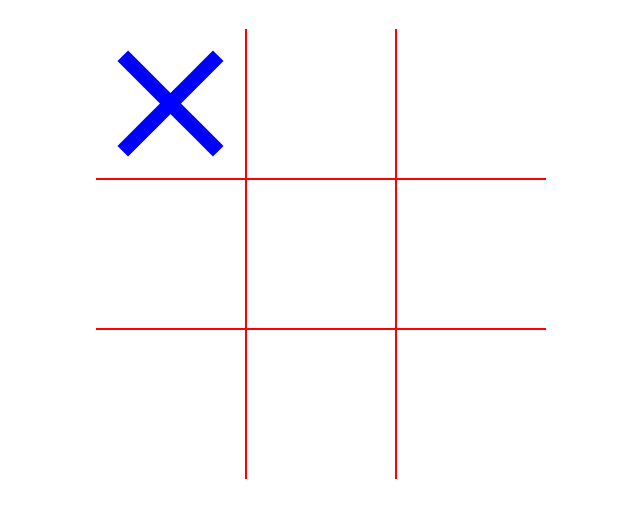
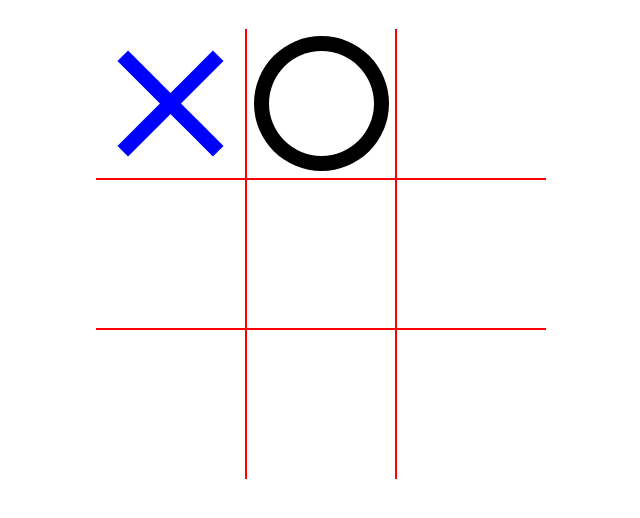
Before and after one commit to alexnakov/tictactoe, a plain HTML site: page index.html in a window 1280 px wide. Shown: the part 132-650 px from the top of the page, without its empty margins (319-959 px from the left). Drawn offline with Linux system fonts and the light colour scheme.

Commit message:
made circle

```diff
--- a/index.html
+++ b/index.html
@@ -17,7 +17,7 @@
     </div>
     <div class="grid">
       <div class="cell x"></div>
-      <div class="cell"></div>
+      <div class="cell circle"></div>
       <div class="cell"></div>
       <div class="cell"></div>
       <div class="cell"></div>
--- a/styles.css
+++ b/styles.css
@@ -79,3 +79,24 @@ main {
 .cell.x::after {
   transform: rotate(-45deg);
 }
+
+.cell.circle::before, .cell.circle::after {
+  background-color: blue;
+  position: absolute;
+  width: 135px;
+  height: 135px;
+  content: '';
+  border-radius: 50%;
+}
+
+.cell.circle::before {
+  width: 135px;
+  height: 135px;
+  background-color: black;
+}
+
+.cell.circle::after {
+  width: 105px;
+  height: 105px;
+  background-color: white;
+}
```
